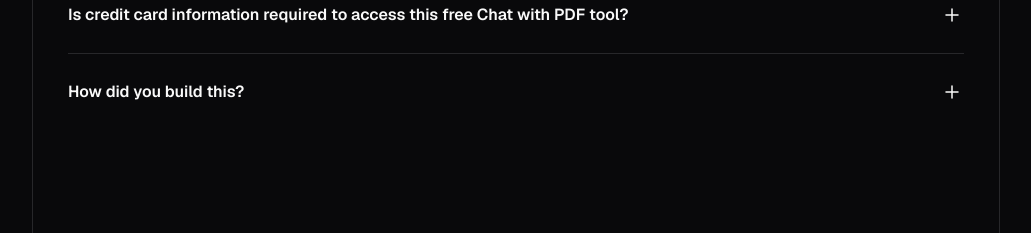
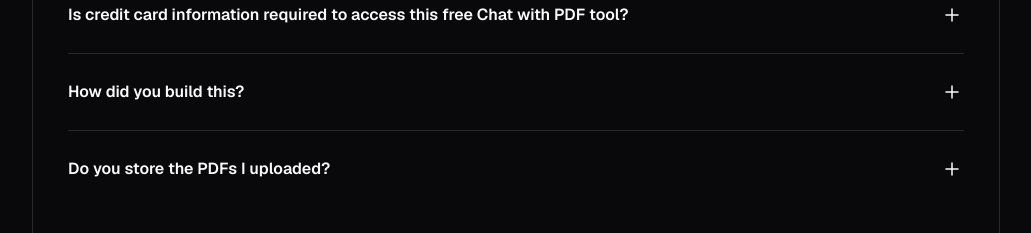
Before and after one commit to typepulse/pulse-vector, a Next.js app in the folder apps/web/: page /examples/chat-with-pdf in a window 1280 px wide. Shown: the part 940-1173 px from the top of the page, without its empty margins (124-1155 px from the left). Built offline with nearby package versions, Linux system fonts and the light colour scheme; no server answers; a web font is replaced by a local one.

Commit message:
Add FAQ about PDF storage policy

```diff
--- a/apps/web/src/app/examples/chat-with-pdf/_components/faq.tsx
+++ b/apps/web/src/app/examples/chat-with-pdf/_components/faq.tsx
@@ -16,6 +16,10 @@ const faqs = [
     question: "How did you build this?",
     answer:
       "I built this using Supavec. It's an open source platform to create apps with RAG.",
+  },
+  {
+    question: "Do you store the PDFs I uploaded?",
+    answer: "No. we delete PDFs uploaded on this free tool after 24 hours.",
   },
 ];
 
```
